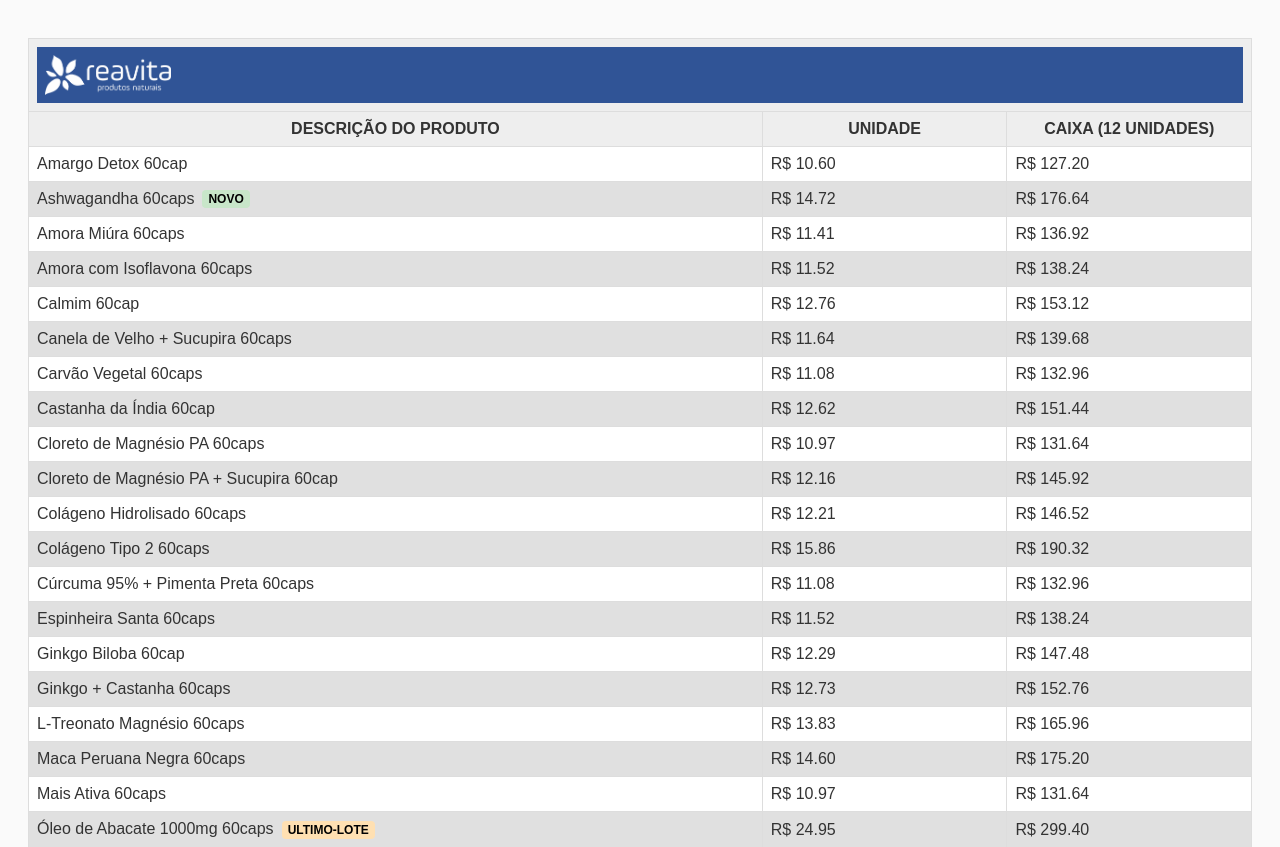
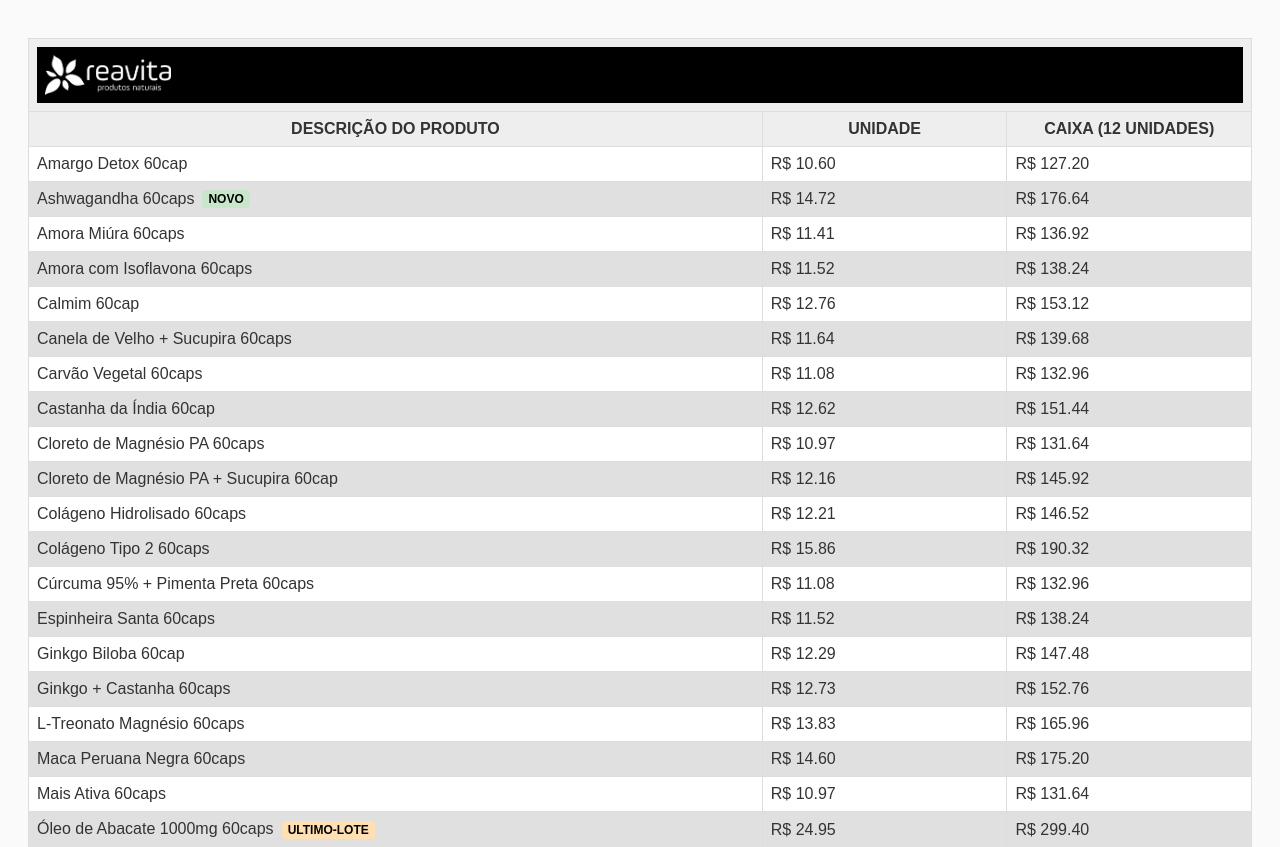
Before and after one commit to Wall-AR/TABELA_PREMIUM, a plain HTML site: page index.html in a window 1280 px wide. Shown: the part 1700-2547 px from the top of the page. Drawn offline with Linux system fonts and the light colour scheme.

Commit message:
Update styles.css

```diff
--- a/styles.css
+++ b/styles.css
@@ -1,7 +1,7 @@
 /* styles.css */
 
 :root {
-  --color-reavita: #305496;
+  --color-reavita: #000000;
   --color-purafor: #000000;
   --row-alt: #e0e0e0;
   --row-base: #ffffff;
```
